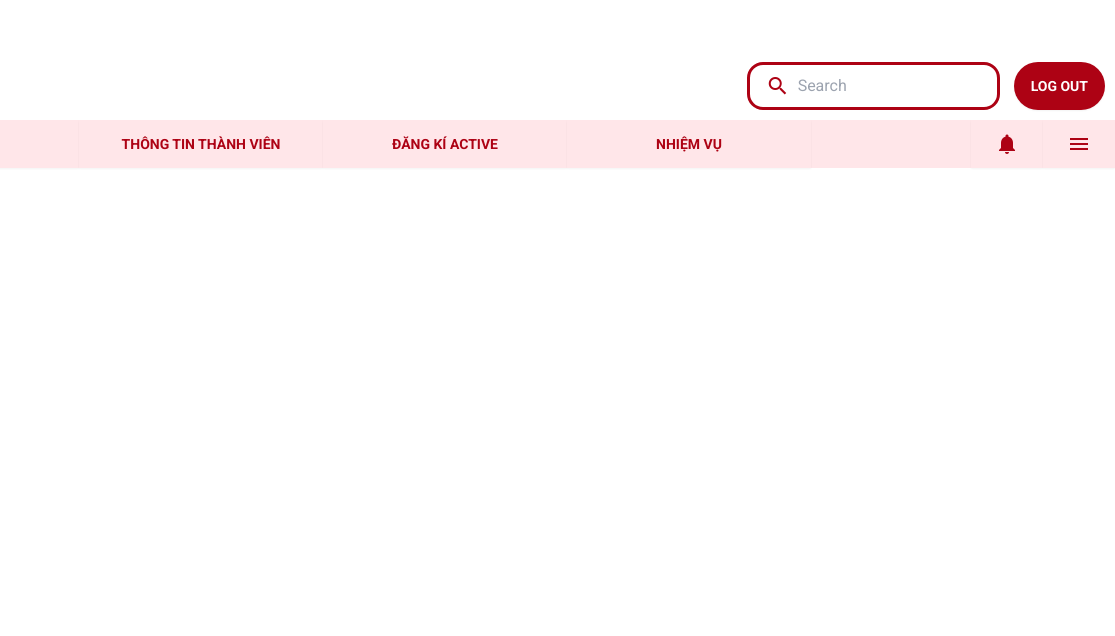
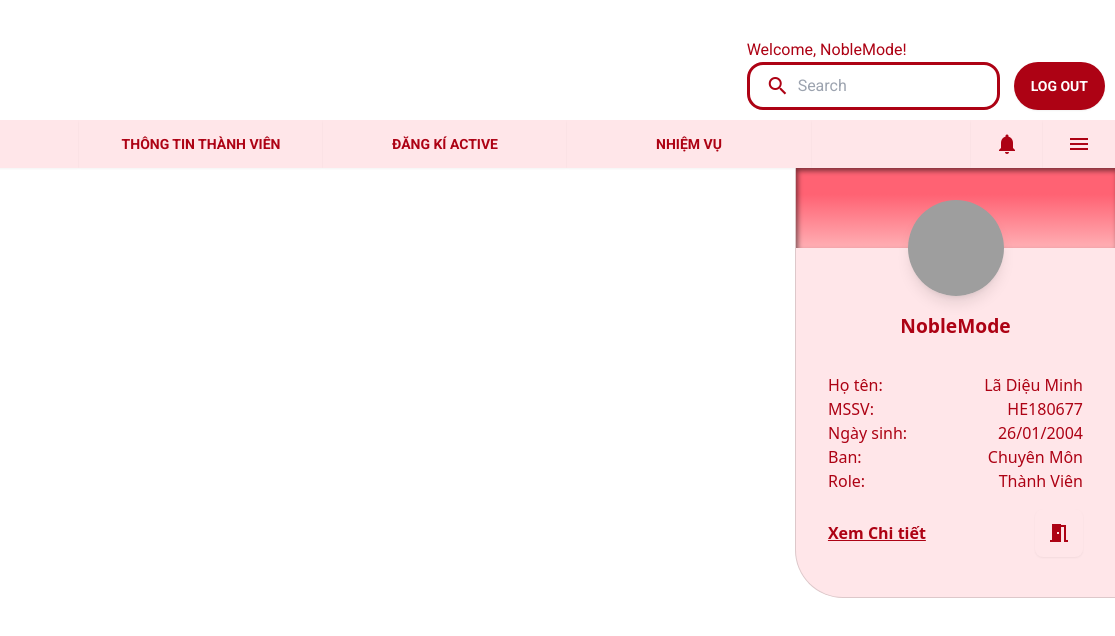
Before and after one commit to linhnp31/TEAM6_PROJECT_JS, a plain HTML site: page FrontEndTemplate/template.html in a window 1280 px wide. Both pictures are taken after a click on the button "menu". Shown: the full height of the page, 165-1280 px from the left. Drawn offline with nearby package versions, Linux system fonts and the light colour scheme; grey boxes are pictures that could not be loaded.

Commit message:
Update Template
included the sliding anims and stuff to go with it

```diff
--- a/FrontEndTemplate/template.html
+++ b/FrontEndTemplate/template.html
@@ -21,10 +21,57 @@
         <!-- CSS -->
         <link href="main.css" rel="stylesheet" type="text/css" />
     </head>
+
+    <script>
+        function showProfile() {
+            var profile = document.querySelector('.profile');
+
+            if (profile.style.display != "block"){
+                profile.style.display = "block";
+                profile.classList.add('slide-left');
+            } else {
+                profile.style.display = "none";
+            }
+
+        }
+    </script>
+
+    <style>
+        .slide-left {
+	        -webkit-animation: slide-left 0.5s cubic-bezier(0.165, 0.840, 0.440, 1.000) 200ms both;
+	        animation: slide-left 0.5s cubic-bezier(0.165, 0.840, 0.440, 1.000) 200ms both;
+        }
+
+        @-webkit-keyframes slide-left {
+            0% {
+                -webkit-transform: translateX(0);
+                transform: translateX(0);
+            }
+            100% {
+                -webkit-transform: translateX(-350px);
+                transform: translateX(-350px);
+
+            }
+        }
+        @keyframes slide-left {
+            0% {
+                -webkit-transform: translateX(0);
+                transform: translateX(0);
+            }
+            100% {
+                -webkit-transform: translateX(-350px);
+                transform: translateX(-350px);
+            }
+        }
+    </style>
+
     <body>
         <div class="header">
             <img src="https://cdn.ketnoibongda.vn/upload/images/12022330-845928092188375-8890160160420757664-o-2021-06-07.png" alt="JSClub"></img>
 
+
+            <div class="flex flex-col">
+                <span style="color: #ad0214;">Welcome, NobleMode!</span>
                 <div class="sidePart flex">
                     <label class="input border bg-white border-[3px] border-[#ad0214]  rounded-2xl  flex items-center gap-2">
                         <span class="material-icons" aria-hidden="true" style="color: #ad0214;"> search </span>
@@ -33,7 +80,9 @@
                     <button class="btn text-white rounded-full border-transparent bg-[#ad0214] hover:border-transparent hover:bg-[#99000f]" style="margin-left: 1em;">LOG OUT</button>
                 </div>
             </div>
+        </div>
         <div class="menu-bar">
+
             <div class="tab-buttons grid-cols-12">
                 <button class="btn menu-button col-span-3" aria-label="Trang chủ">TRANG CHỦ</button>
                 <button class="btn menu-button col-span-3" aria-label="Thông tin thành viên">THÔNG TIN THÀNH VIÊN</button>
@@ -42,7 +91,47 @@
             </div>
             <div class="menu-buttons flex">
                 <button class="btn menu-button flex material-icons" aria-label="Menu" style="padding: 0 1em;">notifications</button>
-                <button class="btn menu-button flex material-icons" aria-label="Menu" style="padding: 0 1em;">menu</button>
+                <button class="btn menu-button flex material-icons" onclick="showProfile()" aria-label="Menu" style="padding: 0 1em;">menu</button>
+            </div>
+        </div>
+        <!-- Menu Display-->
+
+        <!-- Profile Stuff-->
+        <div class="profile rounded-bl-[48px] w-80 border-[#ddc8ca] border-l border-b" style="display:none; position: absolute; right: -350px; top: 10.5em; z-index: 10; background: #ffe6e9;">
+            <div class="h-20 w-full" style="position: absolute; background: rgb(255,175,180); background: linear-gradient(0deg, rgba(255,175,180,1) 0%, rgba(255,98,115,1) 67%); box-shadow: 2px 3px 5px 0px rgba(0,0,0,0.5) inset;"></div>
+
+            <div class="avatar flex flex-col items-center py-8">
+                <div class="w-24 rounded-full shadow-lg">
+                  <img src="https://scontent.fhan19-1.fna.fbcdn.net/v/t39.30808-1/429984850_912212297108397_5079309415821977674_n.jpg?stp=c194.27.177.177a_dst-jpg_p320x320&_nc_cat=102&ccb=1-7&_nc_sid=11e7ab&_nc_eui2=AeF6sTSEJmdwvgAZVKGwIf4zNst9vlJdJDM2y32-Ul0kM1pTqI_ZhAg7wsoSHjYWzZy7TeoknwNlIO8KmhojGZSF&_nc_ohc=MfDykq48e_IAX-TrO3M&_nc_ht=scontent.fhan19-1.fna&oh=00_AfDbzIiPRhg4yFGAq2SqolSzmTB02vExTd37QACIrYpp0Q&oe=65E5E37A" alt=""/>
+                </div>
+
+                <span class="pt-4" style="font-size: larger; color: #ad0214; font-weight: bolder;"> NobleMode </span>
+            </div>
+
+            <div class="flex justify-between">
+                <div class="ml-8 mb-4" style="color: #ad0214;">
+                <h1>Họ tên:   </h1>
+                <h2>MSSV:   </h2>
+                <h3>Ngày sinh:   </h3>
+                <h4>Ban:   </h4>
+                <h5>Role:   </h5>
+            </div>
+
+            <div class="text-end mr-8" style="color: #ad0214;">
+                <h1>Lã Diệu Minh</h1>
+                <h2>HE180677</h2>
+                <h3>26/01/2004</h3>
+                <h4>Chuyên Môn</h4>
+                <h5>Thành Viên</h5>
+            </div>
+            </div>
+
+            <div class="mb-10 flex justify-center">
+                <div class="flex w-[80%] justify-between items-center">
+                    <a href="" class="underline font-semibold" style="color: #ad0214;">Xem Chi tiết</a>
+
+                    <button class="btn rounded-lg menu-button flex material-icons" aria-label="Menu" style="padding: 0 0.5em;">meeting_room</button>
+                </div>
             </div>
         </div>
     </body>
```
Lines whose indentation alone changed are shown as unchanged.
